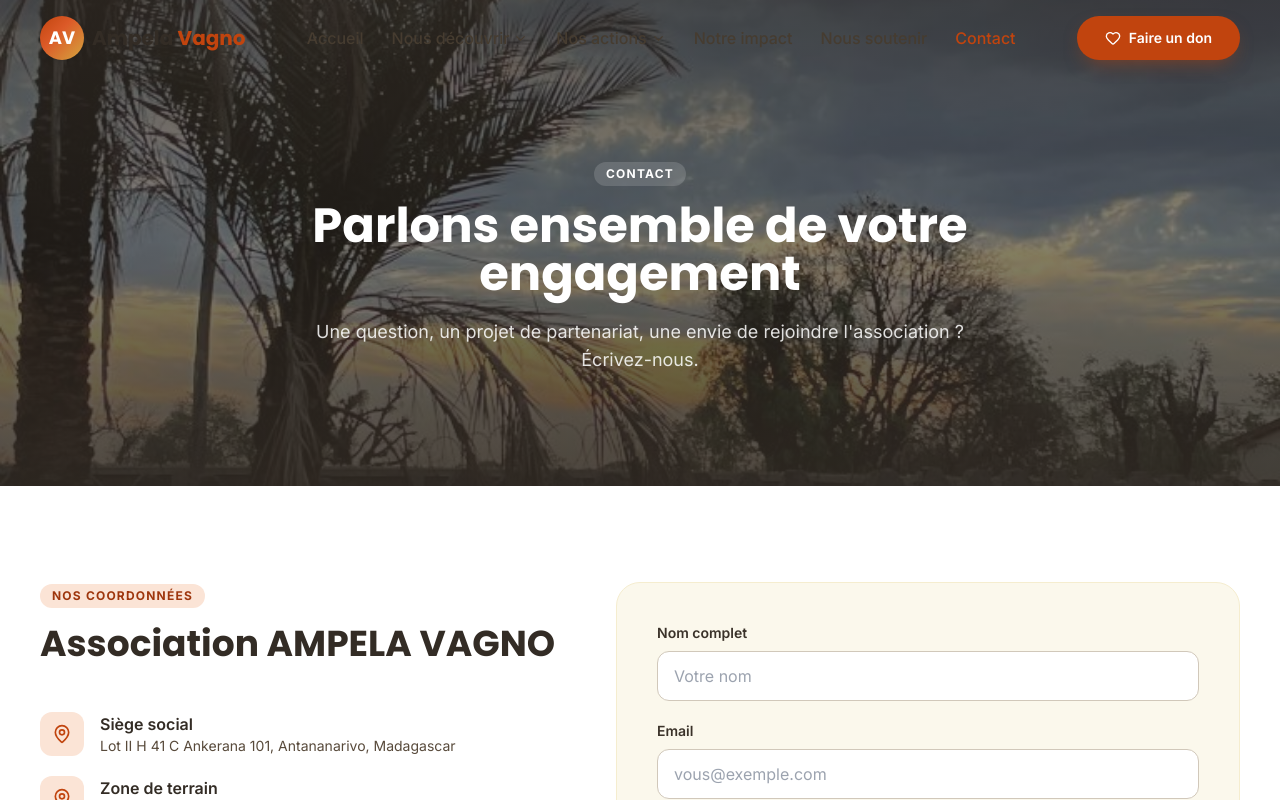
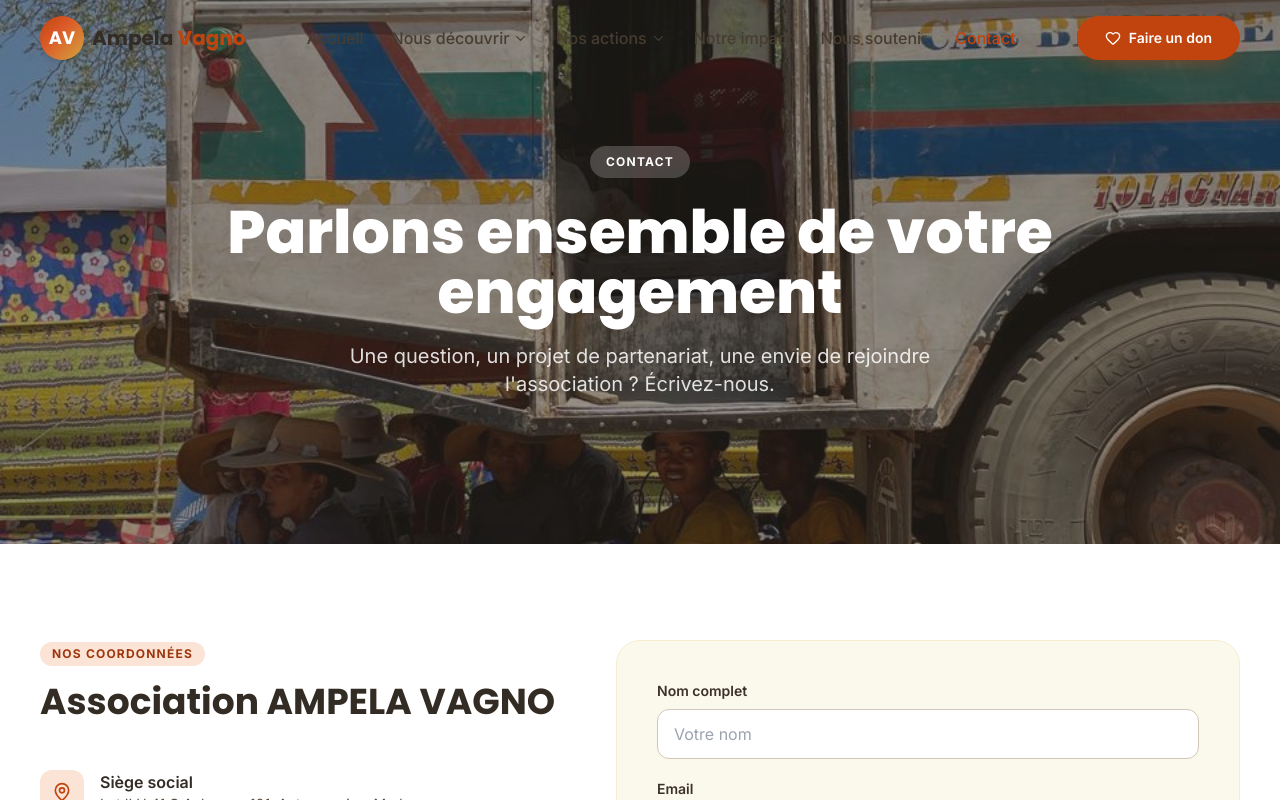
Before and after one commit to AMPELA-VAGNO/Ampela-vagno, a React (Vite) app: page /contact in a window 1280 px wide. Shown: the top 800 px of the page. Built offline with nearby package versions, Linux system fonts and the light colour scheme.

Commit message:
Remplacement et ajustement de la photo contact par sous_voiture

```diff
--- a/src/components/PageHero.tsx
+++ b/src/components/PageHero.tsx
@@ -1,26 +1,37 @@
-interface Props {
+interface PageHeroProps {
   eyebrow: string;
   title: string;
   description?: string;
   image: string;
+  /** Position verticale de l'image : "center" par défaut, "center 75%" pour montrer le bas, etc. */
+  imagePosition?: string;
 }
 
-export default function PageHero({ eyebrow, title, description, image }: Props) {
+export default function PageHero({
+  eyebrow,
+  title,
+  description,
+  image,
+  imagePosition = "center",
+}: PageHeroProps) {
   return (
-    <section className="relative pt-32 pb-20 md:pt-40 md:pb-28 overflow-hidden">
-      <div className="absolute inset-0">
-        <img src={image} alt="" className="w-full h-full object-cover" />
-        <div className="absolute inset-0 bg-gradient-to-b from-ink-900/80 via-ink-900/60 to-ink-900/85" />
-      </div>
-      <div className="container-custom relative z-10 text-center">
-        <span className="inline-block text-xs font-bold tracking-widest uppercase px-3 py-1 rounded-full mb-4 bg-white/15 text-white">
+    <section className="relative flex h-[68vh] min-h-[460px] items-center justify-center overflow-hidden">
+      <img
+        src={image}
+        alt=""
+        className="absolute inset-0 h-full w-full object-cover"
+        style={{ objectPosition: imagePosition }}
+      />
+      <div className="absolute inset-0 bg-ink-900/50" />
+      <div className="relative z-10 container-custom px-4 text-center text-white">
+        <span className="mb-6 inline-block rounded-full bg-white/20 px-4 py-2 text-xs font-bold uppercase tracking-widest backdrop-blur">
           {eyebrow}
         </span>
-        <h1 className="font-display font-bold text-3xl md:text-5xl text-white max-w-3xl mx-auto leading-tight">
+        <h1 className="font-display mb-5 text-4xl font-extrabold md:text-6xl">
           {title}
         </h1>
         {description && (
-          <p className="mt-5 text-white/85 max-w-2xl mx-auto text-base md:text-lg leading-relaxed">
+          <p className="mx-auto max-w-2xl text-lg text-white/85 md:text-xl">
             {description}
           </p>
         )}
--- a/src/data/images.ts
+++ b/src/data/images.ts
@@ -23,4 +23,5 @@ export const images = {
   paysageSudEjeda: "/images/paysage_sud_ejeda.jpg",
   cuisineAV: "/images/cuisine_av.jpg",
   cuisineDehors: "/images/cuisine_dehors.jpeg",
+  sousVoiture: "/images/sous_voiture.jpeg",
 };
--- a/src/pages/Contact.tsx
+++ b/src/pages/Contact.tsx
@@ -25,7 +25,8 @@ export default function Contact() {
         eyebrow="Contact"
         title="Parlons ensemble de votre engagement"
         description="Une question, un projet de partenariat, une envie de rejoindre l'association ? Écrivez-nous."
-        image={images.palmiers1}
+        image={images.sousVoiture}
+        imagePosition="center 54%"
       />
 
       <section className="section-padding bg-white">
```
Also changed, not shown: public/images/sous_voiture.jpeg (added).
